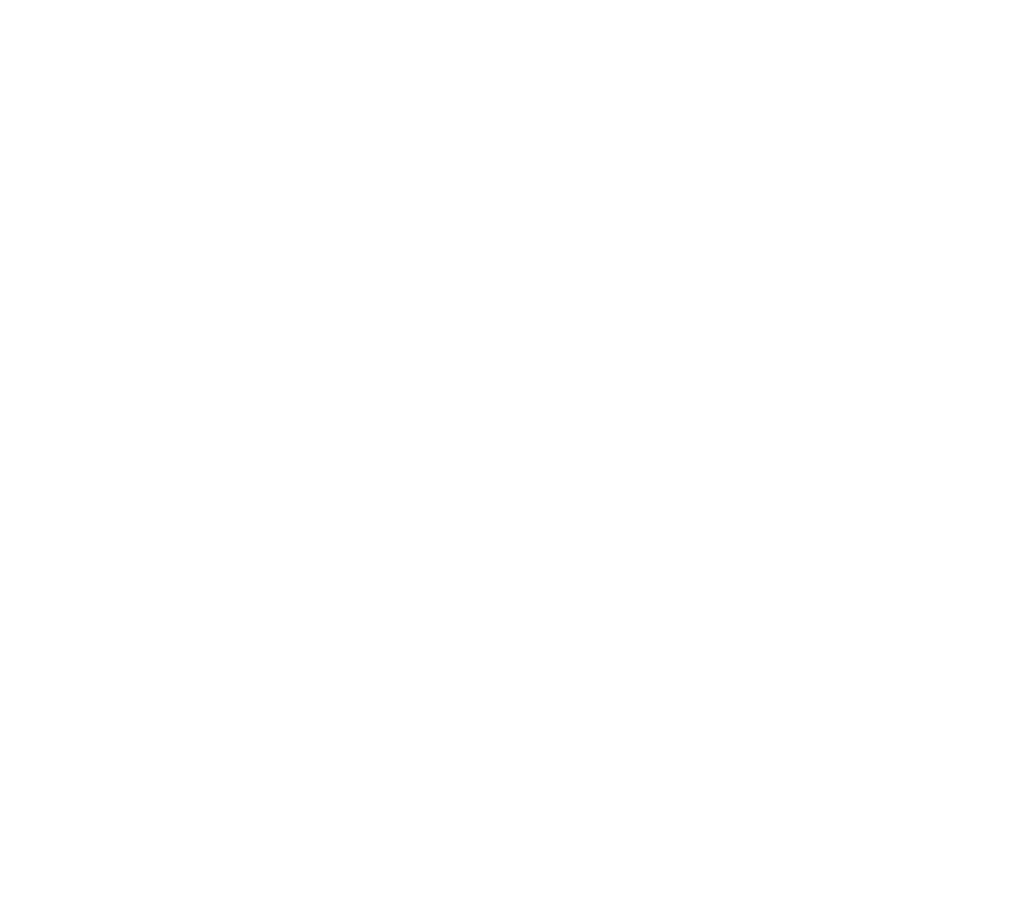
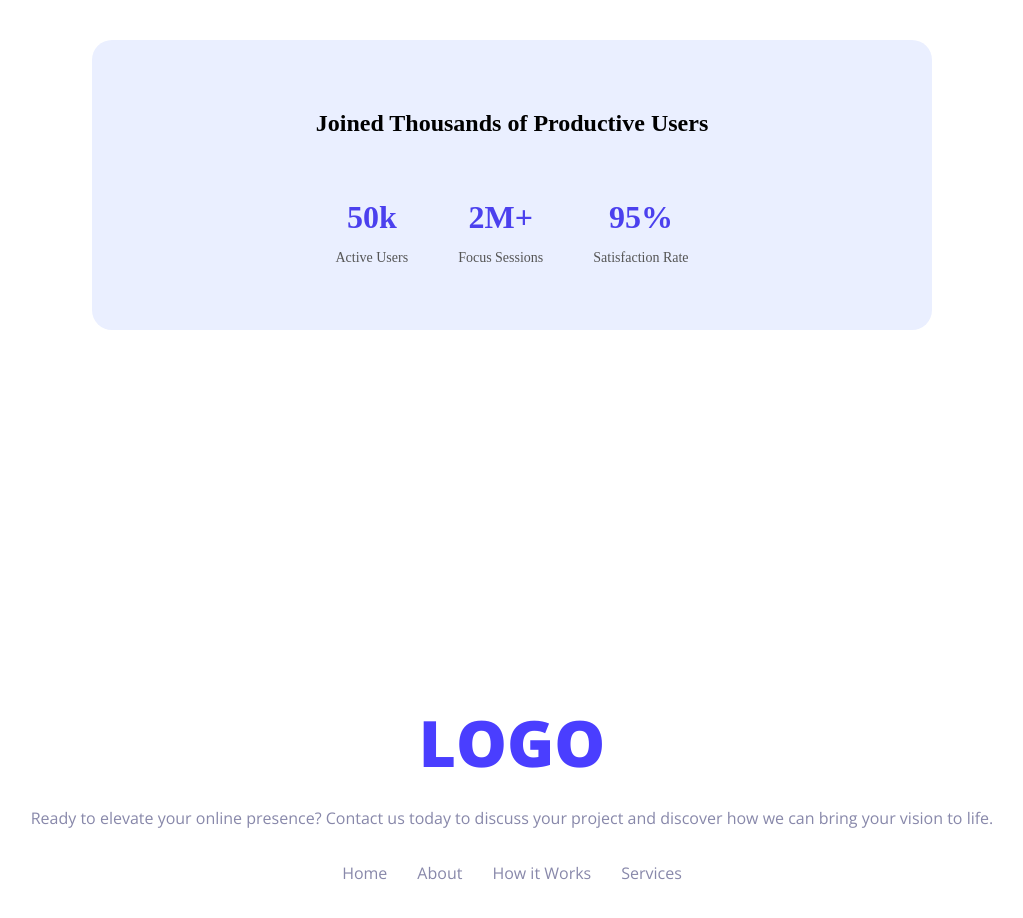
Before and after one commit to tasriful27/first-assignment, a plain HTML site: page index.html in a window 1280 px wide. Shown: the whole page, without its empty margins (128-1151 px from the left). Before the commit the page ends 800 px from the top, so only its background shows below. Drawn offline with nearby package versions, Linux system fonts and the light colour scheme.

Commit message:
added stats-section and footer section

```diff
--- a/index.html
+++ b/index.html
@@ -4,6 +4,9 @@
     <meta charset="UTF-8">
     <meta name="viewport" content="width=device-width, initial-scale=1.0">
     <title>assignment</title>
+    <link rel="preconnect" href="https://fonts.googleapis.com">
+<link rel="preconnect" href="https://fonts.gstatic.com" crossorigin>
+<link href="https://fonts.googleapis.com/css2?family=Inter:ital,opsz,wght@0,14..32,100..900;1,14..32,100..900&family=Open+Sans:ital,wght@0,300..800;1,300..800&display=swap" rel="stylesheet">
     <link rel="stylesheet" href="styles/styles.css">
 </head>
 <body>
@@ -11,10 +14,42 @@
 
     </header>
     <main>
+        <!-- Stats Section -->
+         <section class="stats-section">
+            <h2>Joined Thousands of Productive Users</h2>
+            <div class="stats">
+            <div>
+                <h3>50k</h3>
+                <p>Active Users</p>
+            </div>
+            <div>
+                <h3>2M+</h3>
+                <p>Focus Sessions</p>
+            </div>
+            <div>
+                <h3>95%</h3>
+                <p>Satisfaction Rate</p>
+            </div>
+            </div>
+         </section>
 
     </main>
+
+
+
+    <!-- Footer section -->
+
     <footer>
-
+      <div class="container">
+        <h1 class="logo">LOGO</h1>
+        <p class="description">Ready to elevate your online presence? Contact us today to discuss your project and discover how we can bring your vision to life.</p>
+        <nav class="nav-links">
+            <a href="#">Home</a>
+            <a href="#">About</a>
+            <a href="#">How it Works</a>
+            <a href="#">Services</a>
+        </nav>
+      </div>
     </footer>
 </body>
 </html>
--- a/styles/styles.css
+++ b/styles/styles.css
@@ -0,0 +1,91 @@
+/* Stats Section */
+.stats-section{
+    background-color: #eaefff;
+    text-align: center;
+    padding: 50px 20px;
+    border-radius: 20px;
+    margin: 40px auto;
+    max-width: 800px;
+}
+.stats-section h2{
+    margin-bottom: 30px;
+    font-size: 24px;
+}
+.stats{
+    display: flex;
+    justify-content: center;
+    gap: 50px;
+    flex-wrap: wrap;
+
+}
+.stats div h3{
+    color: #4b40ee;
+    font-size: 32px;
+    margin-bottom: 5px;
+}
+.stats div p{
+    font-size: 14px;
+    color: #555;
+}
+
+
+
+
+
+
+
+
+
+
+
+
+
+
+
+
+/* Footer section */
+footer{
+     margin: 0;
+  font-family: 'Open Sans', sans-serif;
+  background-color: #ffffff;
+  color: #8888aa;
+  display: flex;
+  justify-content: center;
+  align-items: center;
+  height: 100vh;
+  text-align: center;
+}
+.container{
+    padding: 20px;
+}
+
+.logo{
+    font-size: 64px;
+    font-weight: 900;
+    color: #4a3eff;
+    margin-bottom: 20px;
+}
+
+.description{
+    font-size: 16px;
+    color: #8888aa;
+    line-height: 1.6;
+    margin-bottom: 30px;
+}
+
+.nav-links{
+    display: flex;
+    justify-content: center;
+    gap: 30px;
+}
+
+.nav-links a{
+    text-decoration: none;
+    font-size: 16px;
+    color: #8888aa;
+    transition: color 0.3s ease;
+}
+
+.nav-links a:hover{
+    color: #4a3eff;
+}
```
